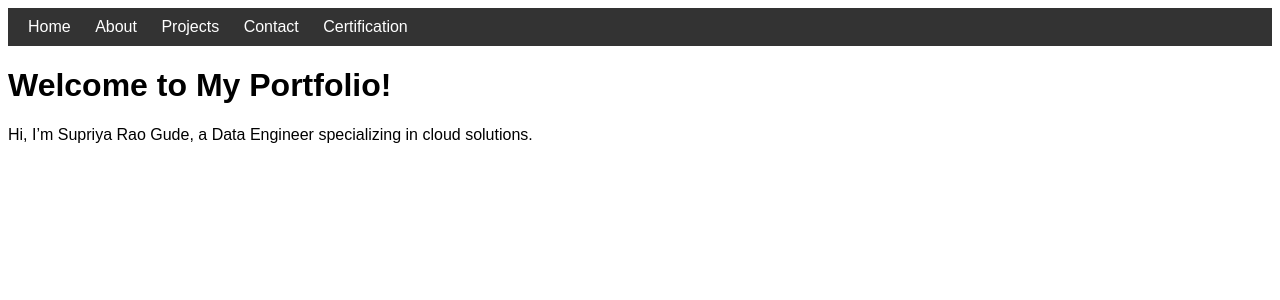
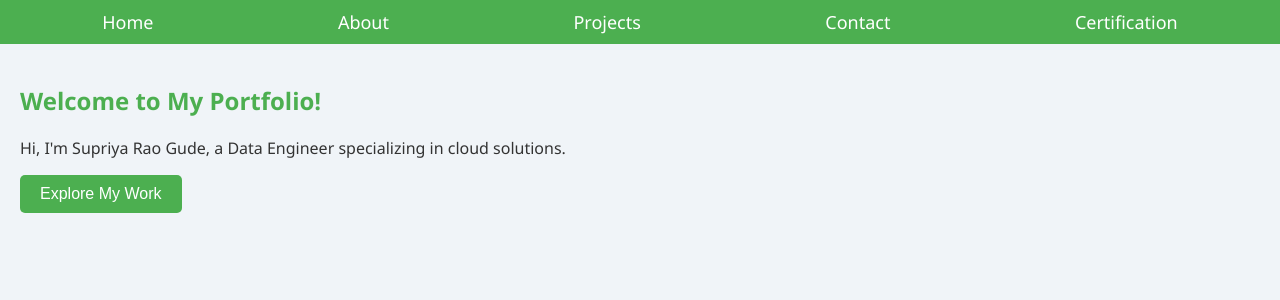
Before and after one commit to raosg10/raosg10.github.io, a Jekyll site: the page built from index.md, in a window 1280 px wide. Shown: the top 300 px of the page. Built offline with Jekyll 4.4.1, drawn with Linux system fonts in a browser that asks for light colours.

Commit message:
new update

```diff
--- a/assets/css/styles.css
+++ b/assets/css/styles.css
@@ -1,15 +1,70 @@
+/* General body styling */
 body {
-    font-family: Arial, sans-serif;
+    font-family: 'Segoe UI', Tahoma, Geneva, Verdana, sans-serif;
+    background-color: #f0f4f8; /* Light background */
+    color: #333; /* Dark text */
+    margin: 0;
+    padding: 0;
   }
+
+  /* Navigation bar styling */
   nav {
-    background-color: #333;
+    background-color: #4CAF50; /* Bright green */
     padding: 10px;
+    display: flex;
+    justify-content: space-around;
+    align-items: center;
   }
+
   nav a {
     color: white;
-    margin: 0 10px;
     text-decoration: none;
+    font-size: 18px;
+    transition: color 0.3s ease;
   }
+
   nav a:hover {
-    color: #007BFF;
+    color: #FFD700; /* Gold color */
   }
+
+  /* Main content styling */
+  main {
+    padding: 20px;
+  }
+
+  /* Header styling */
+  h1, h2, h3 {
+    color: #4CAF50; /* Matches navigation bar */
+  }
+
+  /* Section styling */
+  section {
+    margin-bottom: 40px;
+  }
+
+  /* Button styling */
+  button, .button {
+    background-color: #4CAF50;
+    border: none;
+    color: white;
+    padding: 10px 20px;
+    border-radius: 5px;
+    cursor: pointer;
+    font-size: 16px;
+    transition: background-color 0.3s ease;
+  }
+
+  button:hover, .button:hover {
+    background-color: #45a049; /* Slightly darker green */
+  }
+
+  /* Responsive styling */
+  @media (max-width: 768px) {
+    nav {
+      flex-direction: column;
+    }
+
+    nav a {
+      margin-bottom: 10px;
+    }
+  }
--- a/index.md
+++ b/index.md
@@ -3,6 +3,8 @@ layout: default
 title: Home
 ---
 
-# Welcome to My Portfolio!
-
-Hi, I'm Supriya Rao Gude, a Data Engineer specializing in cloud solutions.
+<section class="hero">
+  <h1>Welcome to My Portfolio!</h1>
+  <p>Hi, I'm Supriya Rao Gude, a Data Engineer specializing in cloud solutions.</p>
+  <button class="button">Explore My Work</button>
+</section>
```
Also changed, not shown: about.md (+2 -1 lines), README.md.
